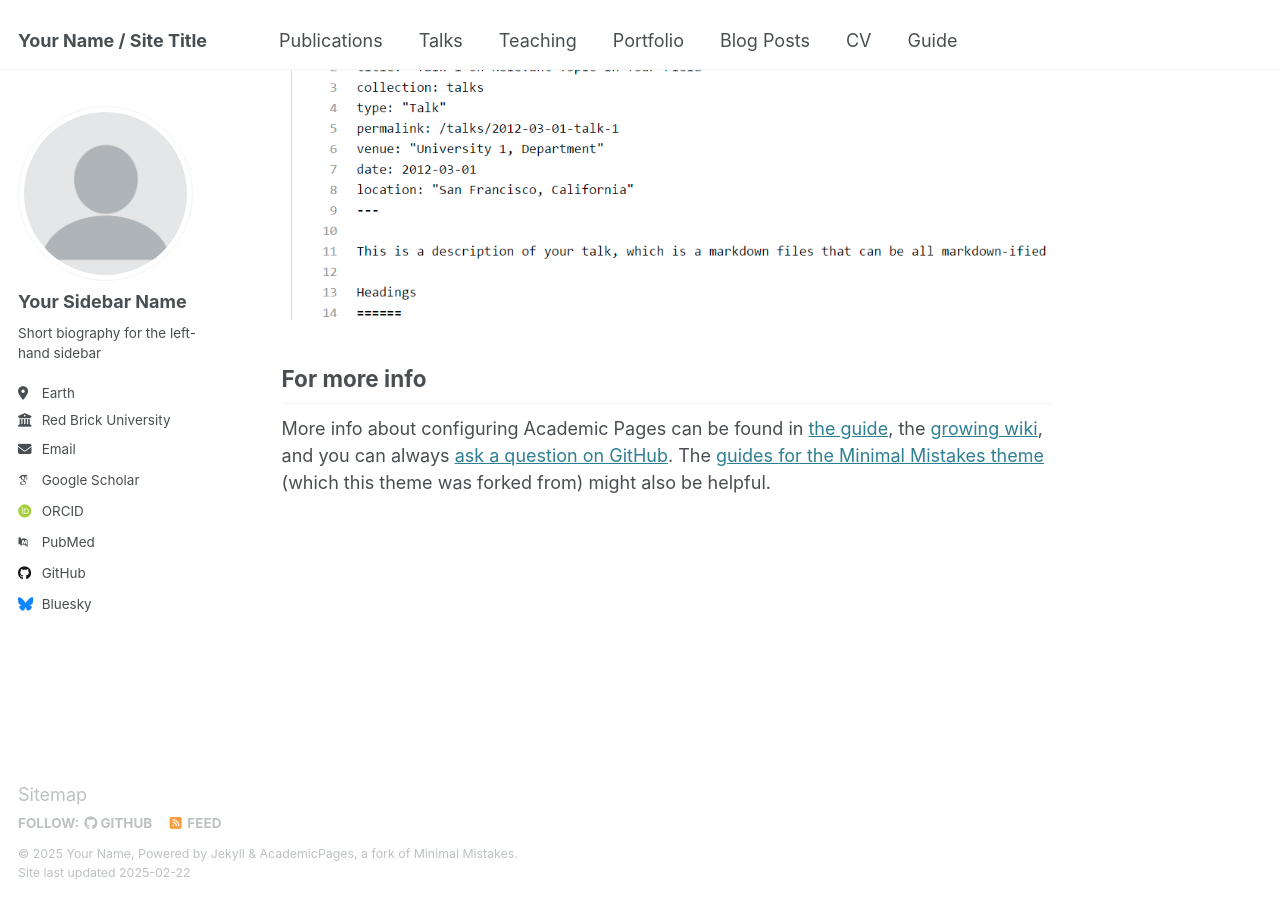
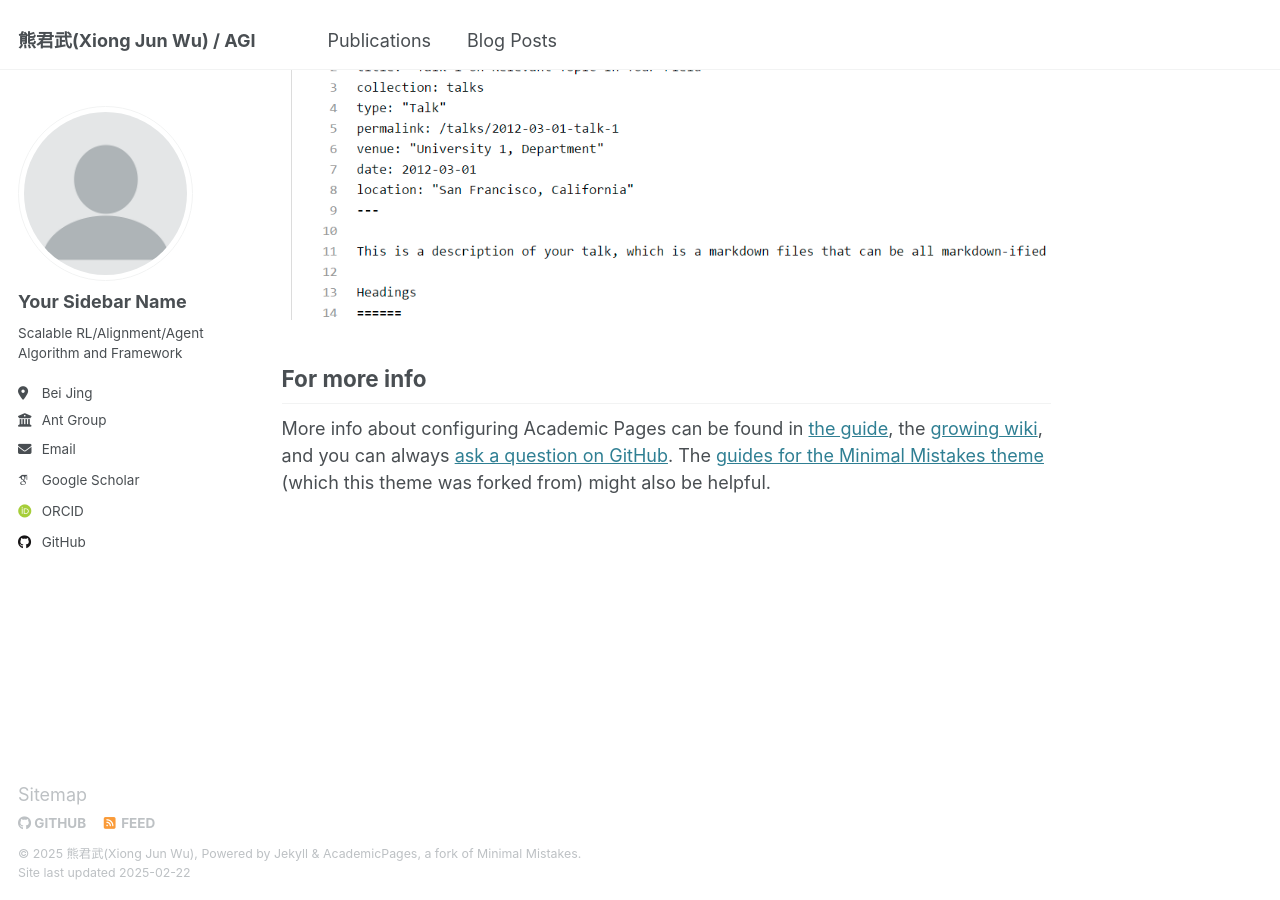
Before and after one commit to junwuxgi/junwuxgi.github.io, a Jekyll site: the page built from _pages/about.md, in a window 1280 px wide and 900 px high, scrolled down 2642 px. Built offline with Jekyll 4.4.1, drawn with Linux system fonts in a browser that asks for light colours; some web fonts are replaced.

Commit message:
Add basic info

```diff
--- a/_config.yml
+++ b/_config.yml
@@ -7,15 +7,15 @@
 # server process.
 
 # Basic Site Settings
-locale                   : "en-US"
+locale                   : "cn-China"
 site_theme               : "default"
-title                    : "Your Name / Site Title"
+title                    : "熊君武(Xiong Jun Wu) / AGI"
 title_separator          : "-"
-name                     : &name "Your Name"
-description              : &description "personal description"
-url                      : https://academicpages.github.io # the base hostname & protocol for your site e.g. "https://[your GitHub username].github.io"
+name                     : &name "熊君武(Xiong Jun Wu)"
+description              : &description "Scalable RL/Alignment/Agent Algorithm and Framework"
+url                      : https://junwuxgi.github.io/ # the base hostname & protocol for your site e.g. "https://[your GitHub username].github.io"
 baseurl                  : "" # the subpath of your site, e.g. "/blog"
-repository               : "academicpages/academicpages.github.io"
+repository               : "junwuxgi/junwuxgi.github.io"
 
 # Site Author - The following control what appear as part of the author content on the side bar.
 #               If a field is blank the icon and link will not appear, otherwise it will be shown.
@@ -25,19 +25,19 @@ author:
   avatar           : "profile.png"
   name             : "Your Sidebar Name"
   pronouns         : # example: "she/her"
-  bio              : "Short biography for the left-hand sidebar"
-  location         : "Earth"
-  employer         : "Red Brick University"
+  bio              : "Scalable RL/Alignment/Agent Algorithm and Framework"
+  location         : "Bei Jing"
+  employer         : "Ant Group"
   uri              : # URL
-  email            : "none@example.org"
+  email            : "junwuxgi@gmail.com"
 
   # Academic websites
   arxiv            : # URL - Update with the correct link to your profile
-  googlescholar    : "https://scholar.google.com/citations?user=PS_CX0AAAAAJ"
+  googlescholar    : "https://scholar.google.com/citations?user=c7rK9cgAAAAJ"
   impactstory      : # URL
-  orcid            : "http://orcid.org/yourorcidurl"
+  orcid            : "https://orcid.org/0009-0008-2028-510X"
   semantic         : # URL
-  pubmed           : "https://www.ncbi.nlm.nih.gov/pubmed/?term=john+snow"
+  pubmed           : #"https://www.ncbi.nlm.nih.gov/pubmed/?term=john+snow"
   researchgate     : # URL
   scopus           : # URL
 
@@ -50,7 +50,7 @@ author:
   stackoverflow    : # User number or user number and name (i.e., use "1" or "1/jeff-atwood")
 
   # Social media
-  bluesky          : "bsky.app" # Replace this with you Bluesky username
+  bluesky          : #"bsky.app" # Replace this with you Bluesky username
   facebook         : # Username
   flickr           : # Username
   foursquare       : # Username
```
Also changed, not shown: _data/navigation.yml (+13 -13 lines).
